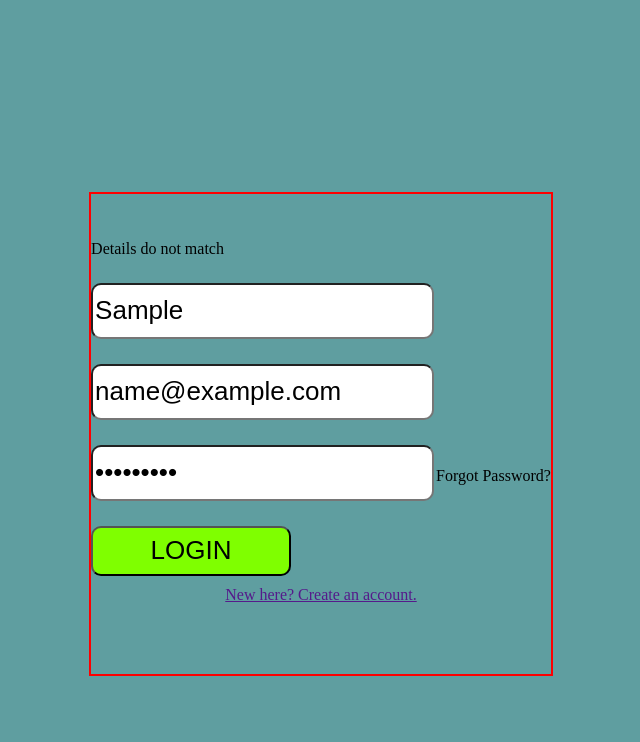
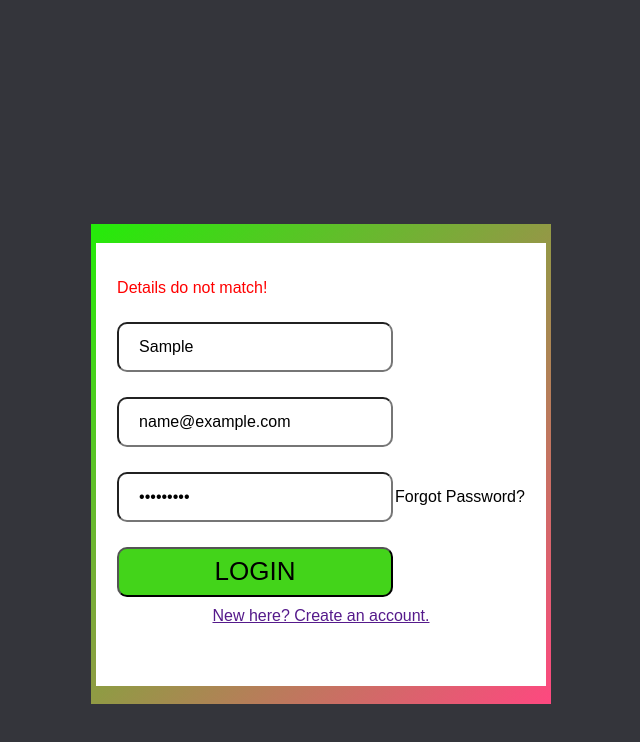
Before and after one commit to crawnic311/learningNextjs, a Next.js app: page / in a window 1280 px wide. Both pictures are taken after typing "Sample", "name@example.com", "Sample123" into the empty fields and a click on the input "LOGIN". Shown: the top 742 px of the page, without its empty margins (319-959 px from the left). Built offline with nearby package versions, Linux system fonts and the light colour scheme.

Commit message:
More Login Styling

```diff
--- a/pages/_app.js
+++ b/pages/_app.js
@@ -25,8 +25,8 @@ function MyApp({ Component, pageProps }) {
         password: details.password,
       })
     } else {
-      console.log('Details do not match')
-      setError('Details do not match')
+      console.log('Details do not match!')
+      setError('Details do not match!')
     }
   }
 
--- a/pages/login/login.js
+++ b/pages/login/login.js
@@ -15,7 +15,9 @@ const LoginForm = (props) => {
   return (
     <div className="Login-Wrapper">
       <form className="Login-Form" onSubmit={submitHandler}>
-        {error != '' ? <div className="error">{error}</div> : ''}
+        <div className="error-wrapper">
+          {error != '' ? <p className="error">{error}</p> : ''}
+        </div>
         <div className="formgroup">
           <input
             type="text"
--- a/styles/globals.css
+++ b/styles/globals.css
@@ -1,17 +1,38 @@
+* {
+  margin: 0;
+  padding: 0;
+  box-sizing: border-box;
+  font-family: montserrat, sans-serif;
+}
+
 html {
   display: flex;
-  background-color: cadetblue;
+  background-color: #34353b;
   align-items: center;
   justify-content: center;
 }
+
 .Login-Wrapper {
+  background-color: aliceblue;
   display: flex;
   height: 480px;
   width: 460px;
-  border: 2px solid red;
   justify-content: center;
   align-items: center;
-  margin: 23vh 0;
+  margin: 28vh 0;
+  background-image: linear-gradient(
+    to bottom right,
+    hsl(113, 93%, 48%),
+    #fe4880
+  );
+}
+
+.Login-Form {
+  position: relative;
+  display: block;
+  background-color: #fff;
+  padding: 36px 21px;
+  z-index: 1;
 }
 
 .formgroup {
@@ -25,10 +46,11 @@ html {
   max-height: 7vh;
   width: stretch;
   min-height: 50px;
-  min-width: 200px;
+  min-width: 276px;
   text-align: left;
-  font-size: 26px;
+  font-size: 16px;
   border-radius: 10px;
+  padding-left: 20px;
 }
 
 .Forgot-Password {
@@ -39,7 +61,9 @@ html {
 
 #login {
   text-align: center;
-  background-color: chartreuse;
+  background-color: #43d41a;
+  font-size: 26px;
+  padding-left: 0;
 }
 
 .New-Here {
@@ -47,3 +71,12 @@ html {
   text-align: center;
   display: block;
 }
+
+.error-wrapper {
+  display: inline-block;
+  height: 14px;
+}
+
+.error {
+  color: red;
+}
```
